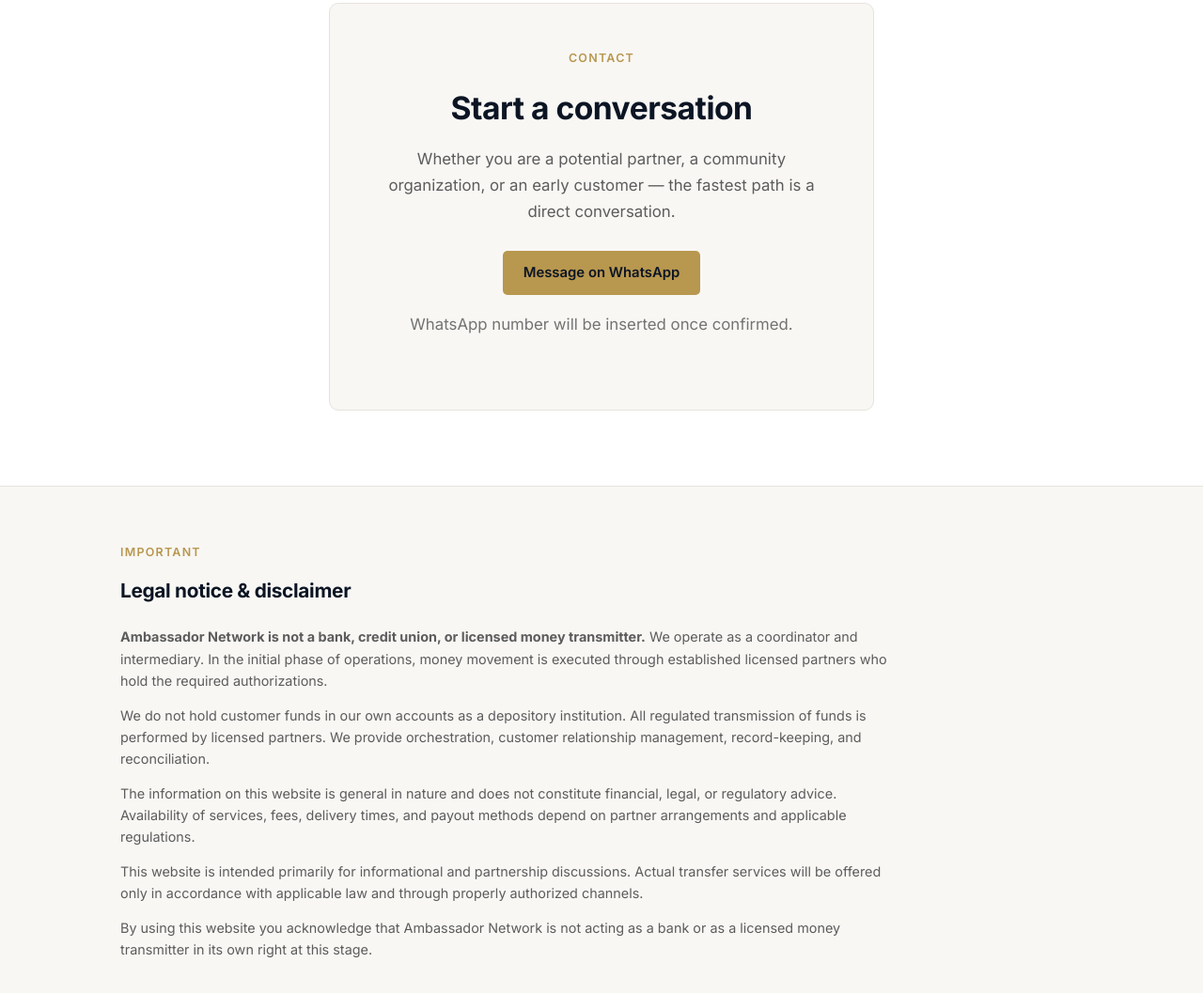
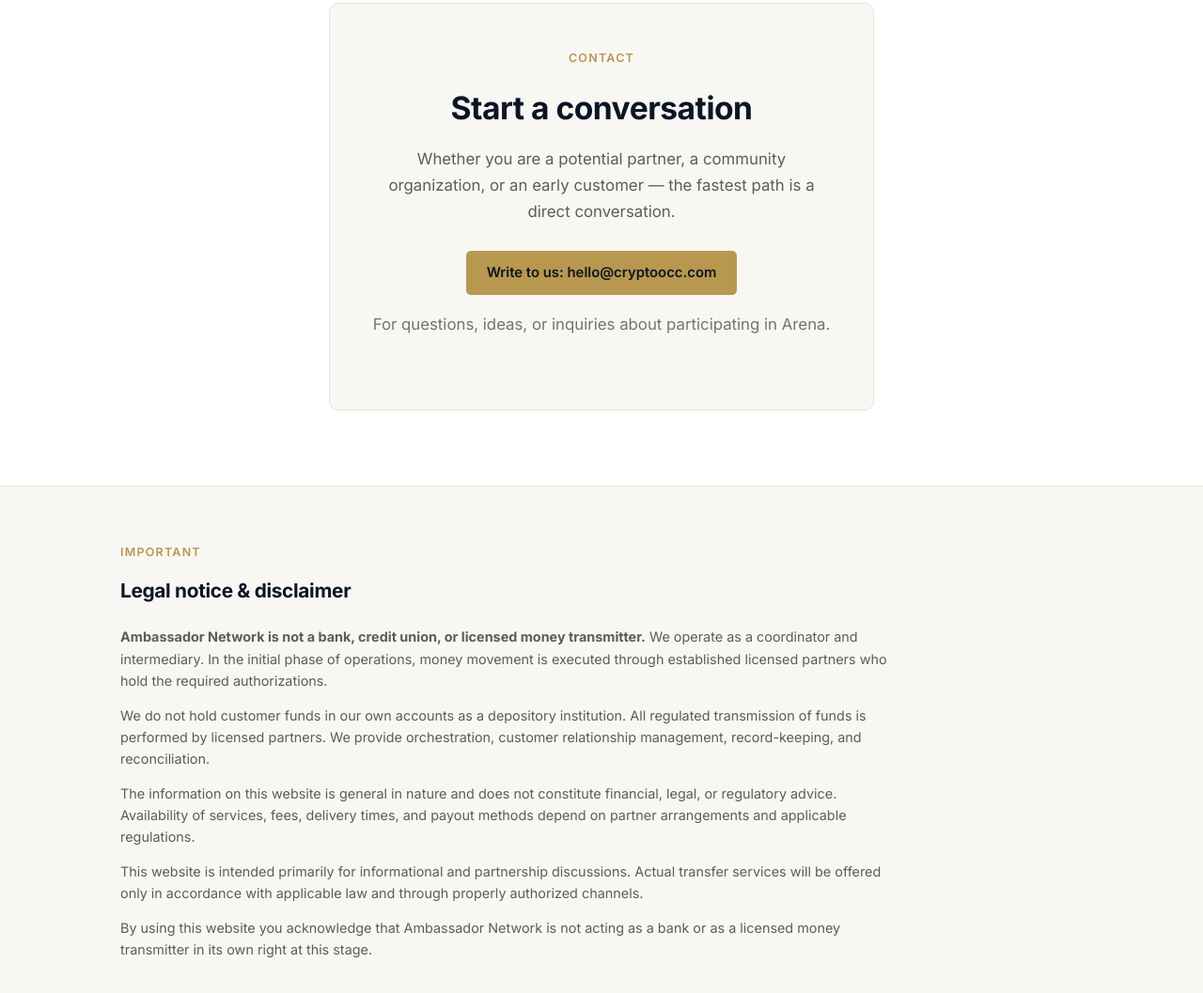
Before and after one commit to pachovski2011/occ-rewards, a plain HTML site: page en.html in a window 1280 px wide. Shown: the part 4375-5432 px from the top of the page at 94% size. Drawn offline with Linux system fonts and the light colour scheme.

Commit message:
Add Arena contact email to English page
Updated contact method from WhatsApp to email.

```diff
--- a/en.html
+++ b/en.html
@@ -651,11 +651,11 @@
           Whether you are a potential partner, a community organization,
           or an early customer — the fastest path is a direct conversation.
         </p>
-        <a href="https://wa.me/" class="btn btn-gold" id="whatsapp-link" target="_blank" rel="noopener">
-          Message on WhatsApp
+        <a href="mailto:hello@cryptoocc.com?subject=Arena%20inquiry" class="btn btn-gold" id="whatsapp-link" target="_blank" rel="noopener">
+          Write to us: hello@cryptoocc.com
         </a>
         <p class="whatsapp-note">
-          WhatsApp number will be inserted once confirmed.
+          For questions, ideas, or inquiries about participating in Arena.
         </p>
       </div>
     </div>
```
